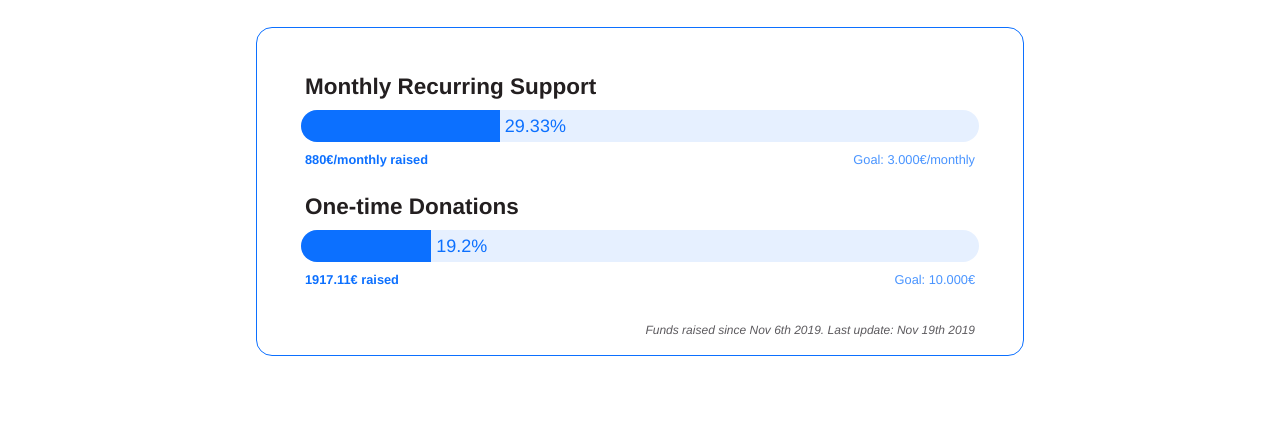
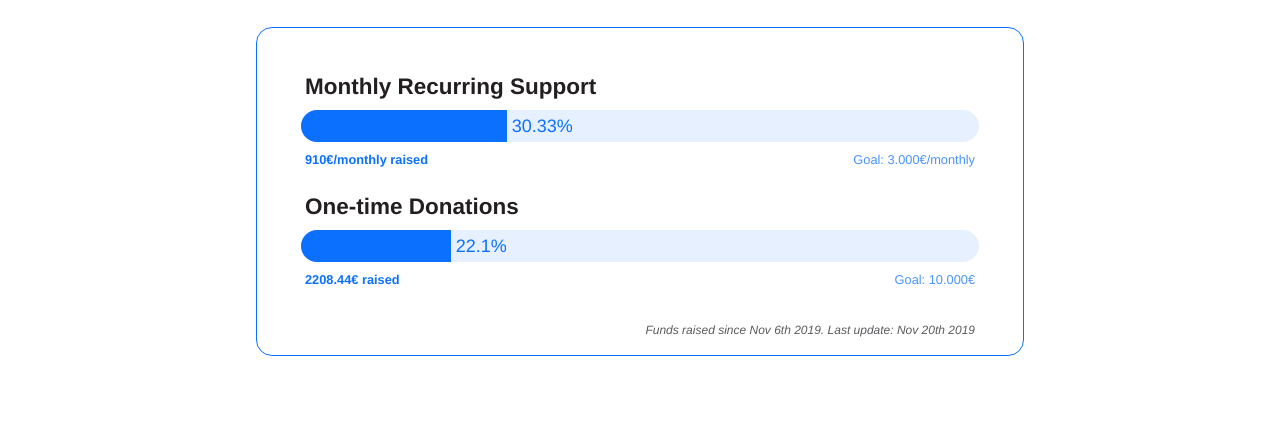
Before and after one commit to co-up/co-up.de, a Jekyll site: the page built from support-us.html, in a window 1280 px wide and 900 px high. Shown: the part 358-781 px from the top of the window. Built offline with Jekyll 4.4.1, drawn with Linux system fonts in a browser that asks for light colours.

Commit message:
Update campaign progress numbers for November 20th

```diff
--- a/_includes/progress-tracker.html
+++ b/_includes/progress-tracker.html
@@ -3,10 +3,10 @@
     Monthly Recurring Support
   </h3>
   <div class="progress-bar">
-    <div class="progress" style="width: 29.33%"><span class="progess-percent">29.33%</span></div>
+    <div class="progress" style="width: 30.33%"><span class="progess-percent">30.33%</span></div>
   </div>
   <div class="money">
-    <div class="raised"><strong>880€/monthly raised</strong></div>
+    <div class="raised"><strong>910€/monthly raised</strong></div>
     <div class="goal tr">Goal: 3.000€/monthly</div>
   </div>
   <br>
@@ -14,13 +14,13 @@
     One-time Donations
   </h3>
   <div class="progress-bar">
-    <div class="progress" style="width: 19.2%"><span class="progess-percent">19.2%</span></div>
+    <div class="progress" style="width: 22.1%"><span class="progess-percent">22.1%</span></div>
   </div>
   <div class="money">
-    <div class="raised"><strong>1917.11€ raised</strong></div>
+    <div class="raised"><strong>2208.44€ raised</strong></div>
     <div class="goal tr">Goal: 10.000€</div>
   </div>
   <div class="progress-date">
-    Funds raised since Nov 6th 2019. Last update: Nov 19th 2019
+    Funds raised since Nov 6th 2019. Last update: Nov 20th 2019
   </div>
 </div>
```
